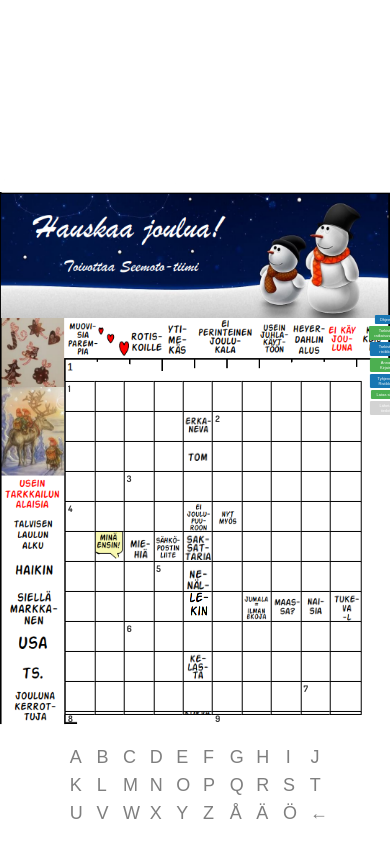
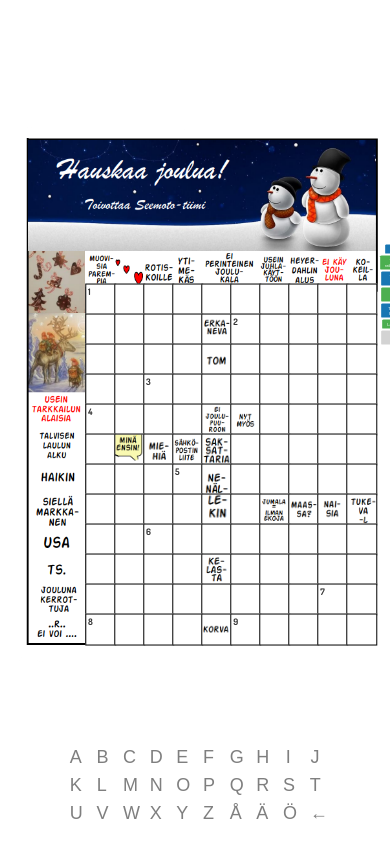
Before and after one commit to DeveloperWizard83/SeemotoRistikko2022, a React (Vite) app: page / in a window 390 px wide. Shown: the top 844 px of the page. Built offline with nearby package versions, Linux system fonts and the light colour scheme.

Commit message:
Paranneltu mobiili css

```diff
--- a/src/CrosswordGrid.css
+++ b/src/CrosswordGrid.css
@@ -369,6 +369,9 @@
 @media screen and (max-width: 550px) {
   /* CSS rules for screens smaller than 768px */
 
+  .canvas{
+    margin-top: -50px;
+  }
   .grid-item {
 
     border: 1px solid #000;
@@ -386,18 +389,20 @@
     top: 25%; /* Center vertically */
     left: 50%; /* Center horizontally */
     transform: translate(-50%, -33%); /* Center the element */
-    height: 140.6vw; /* Height relative to viewport width */
-    width: 110.3vw; /* Width relative to viewport width */
+    height: 138.6vw; /* Height relative to viewport width */
+    width: 95.3vw; /* Width relative to viewport width */
 
   }
   .grid-container {
     display: grid;
-    grid-template-columns: repeat(10, 7.55vw);
-    grid-template-rows: repeat(11, 7.7vw);
+    grid-template-columns: repeat(10, 7.45vw);
+    grid-template-rows: repeat(12, 7.7vw);
     position: absolute;
-    top: calc(50% + 24.8vw); /* Adjust 20px to whatever value you need to move it down */
-    left: calc(50% + 4.4vw); /* Adjust 20px to whatever value you need to move it right */
-    transform: translate(-50%, -50%); /* This centers the grid based on its own size */
+    top: calc(50% + 17.9vw); /* Adjust 20px to whatever value you need to move it down */
+    left: calc(50% + 3.8vw); /* Adjust 20px to whatever value you need to move it right */
+    transform: translate(-43%, -50%); /* This centers the grid based on its own size */
   }
-
+  .button-container{
+    margin-right: -40px;
+  }
 }
--- a/src/CustomKeyboard.css
+++ b/src/CustomKeyboard.css
@@ -3,16 +3,7 @@
 
 
 }
-@media (min-width: 1401px) and (max-width: 1919px) {
 
-.static-number {
-  font-size: 19px;
-  top: 1px;
-  left: 3px;
-
-}
-
-}
 
 @media (max-width: 1400px) {
 
@@ -146,7 +137,7 @@
         right: 7px;
         width: 9vw; /* Full width to use the entire screen width */
         z-index: 10; /* Ensure it's above the keyboard container */
-
+       margin-left: 100px;
         padding: 10px 0; /* Add some padding at the top and bottom */
         box-sizing: border-box; /* Include padding in the width calculation */
         display: flex; /* Use flexbox for internal alignment */
```
